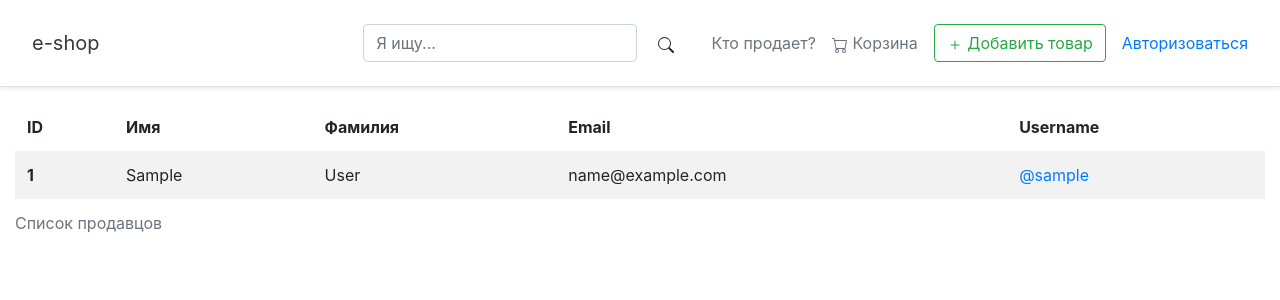
After one commit to aitmrza/e_shop, a Django app: template core/templates/core/sellers.html in a window 1280 px wide. The commit adds this page. Shown: the top 300 px of the page. Run offline with Django 3.2, Linux system fonts and the light colour scheme; the template is opened without the code that fills it: values that come from a table or form of the project are taken from there, others are empty; tables that the repository leaves empty hold one stand-in row (values such as "Sample post"); some libraries are stand-ins or nearby versions.

Commit message:
added a list of sellers

```diff
--- a/core/templates/base.html
+++ b/core/templates/base.html
@@ -28,6 +28,9 @@
         </button>
       </form>
     </nav>
+    <a class="p-2 text-secondary nav-item nav-link" href="{% url 'sellers' %}">
+      Кто продает?
+    </a>
     <a class="p-2 text-secondary nav-item nav-link disabled" href="#">
       <svg width="1em" height="1em" viewBox="0 0 16 16" class="bi bi-cart" fill="currentColor"
         xmlns="http://www.w3.org/2000/svg">
@@ -47,6 +50,9 @@
     </a>
     {% if request.user.is_authenticated %}
     <a class="p-2 text-danger nav-link" href="{% url 'logout' %}">Выйти</a>
+    <a class="p-2 text-secondary nav-item nav-link" href="{% url 'profile' request.user.pk %}">
+      Профиль
+    </a>
     {% else %}
     <a class="p-2 nav-link" href="{% url 'login' %}">Авторизоваться</a>
     <!-- <div class="btn-group">
@@ -82,7 +88,6 @@
       </div>
     </div> -->
     {% endif %}
-    <a class="p-2 text-secondary nav-link d-none d-lg-block" href="/admin">Администрирование сайта</a>
   </div>
   <div class="container-fluid">
     {% block content %}{% endblock %}
--- /dev/null
+++ b/core/templates/core/sellers.html
@@ -0,0 +1,27 @@
+{% extends 'base.html' %}
+
+{% block content %}
+<table class="table table-borderless table-striped table-hover">
+    <caption>Список продавцов</caption>
+    <thead>
+        <tr>
+            <th scope="col">ID</th>
+            <th scope="col">Имя</th>
+            <th scope="col">Фамилия</th>
+            <th scope="col">Email</th>
+            <th scope="col">Username</th>
+        </tr>
+    </thead>
+    <tbody>
+    {% for seller in sellers %}
+        <tr>
+            <th scope="row">{{ seller.id }}</th>
+            <td>{{ seller.first_name }}</td>
+            <td>{{ seller.last_name }}</td>
+            <td>{{ seller.email }}</td>
+            <td><a href="{% url 'profile' seller.id %}">@{{ seller.username }}</a></td>
+        </tr>
+        {% endfor %}
+    </tbody>
+</table>
+{% endblock %}
--- a/core/urls.py
+++ b/core/urls.py
@@ -3,7 +3,9 @@ from . import views
 
 urlpatterns = [
     path('', views.home, name='home'),
+    path('sellers', views.sellers, name='sellers'),
     path('login/', views.login, name='login'),
     path('logout/', views.logout, name='logout'),
-    path('registration/', views.registration, name='registration')
+    path('registration/', views.registration, name='registration'),
+    path('profile/<int:pk>/', views.profile, name='profile'),
 ]
--- a/product/models.py
+++ b/product/models.py
@@ -10,7 +10,7 @@ class Product(models.Model):
         null=True,
         blank=True,
         related_name='product',
-        verbose_name='Товар')
+        verbose_name='Продавец')
     category = models.ForeignKey(
         to='Category',
         on_delete=models.SET_NULL,
--- a/product/templates/product/product.html
+++ b/product/templates/product/product.html
@@ -35,7 +35,10 @@
 {% if product.bought > 0 %}
 Купили {{ product.bought }} раз
 {% endif %}
-{% if request.user.is_authenticated and product.user %}
+<p>
+    <a class="p-2 text-info" href="{% url 'profile' product.user.id %}">{{ product.user }}</a>
+</p>
+{% if request.user.is_authenticated and request.user == product.user %}
 <a href="{% url 'product-edit' product.id %}">
     <p><button class='btn btn-outline-dark'>&#926 Редактировать товар</button></p>
 </a>
```
Also changed, not shown: core/templates/core/home.html (+1 -15 lines), core/templates/core/profile.html (added, +12 -0 lines), core/views.py (+25 -7 lines), product/admin.py (+15 -2 lines), product/templates/includes/products_template.html (added, +15 -0 lines).
